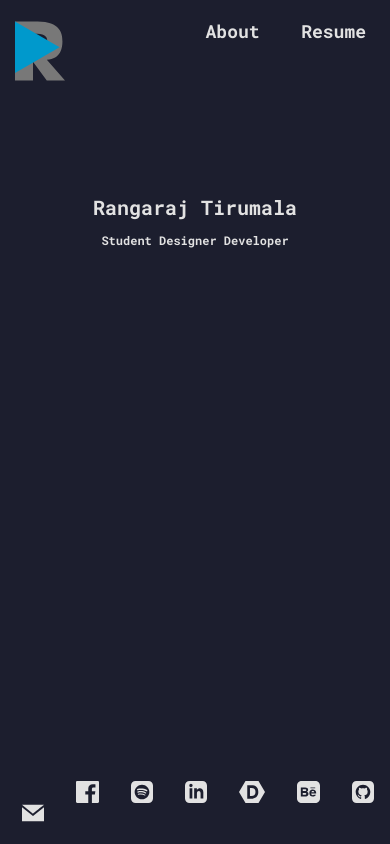
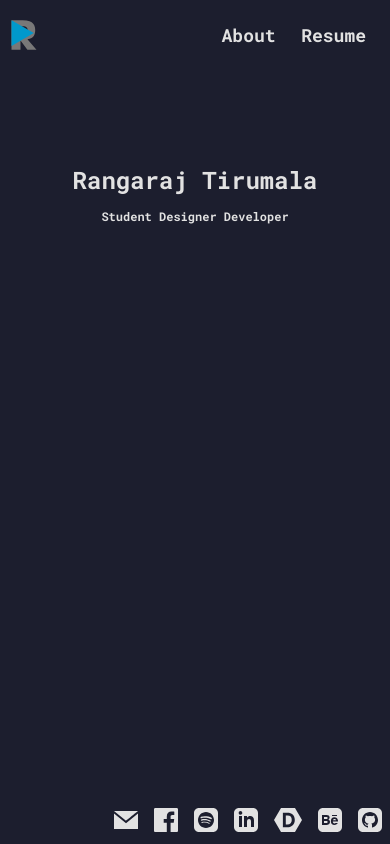
Before and after one commit to rangat/rangat.github.io, a website: page index.html in a window 390 px wide. Drawn offline with Linux system fonts and the light colour scheme; a web font is replaced by a local one.

Commit message:
fixed some sizing stuff on mobile size

```diff
--- a/main.css
+++ b/main.css
@@ -120,16 +120,21 @@ p{
     padding: 0;
   }
   h1{
-    font-size: 20px;
+    font-size: 24px;
   }
   h3{
     font-size: 12px;
   }
   nav{
     padding-right: 16px;
+    padding-top: .25rem;
+  }
+  .logo{
+    height: 32px;
   }
   .nav-button{
     font-size: 18px;
+    padding-right: 0;
   }
   .body-container{
     padding-left: 0;
@@ -138,7 +143,10 @@ p{
   .footer-container{
     padding: 0;
   }
+  .footer-container li{
+    padding: 0.5rem;
+  }
   .social-logo{
-    height: 1.4rem;
+    height: 1.5rem;
   }
 }
```
